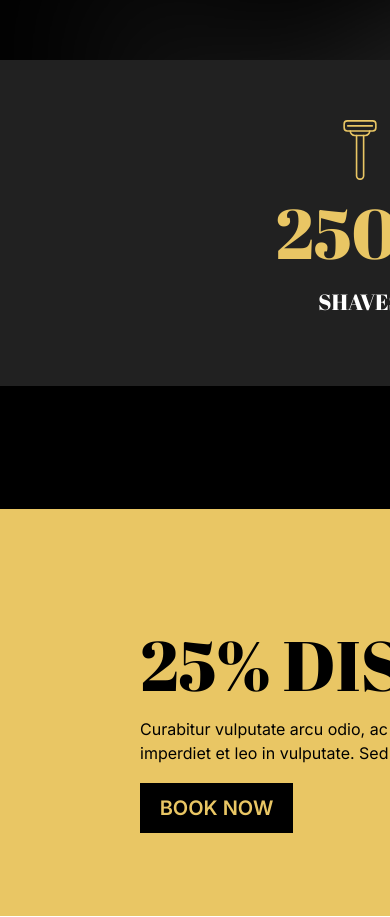
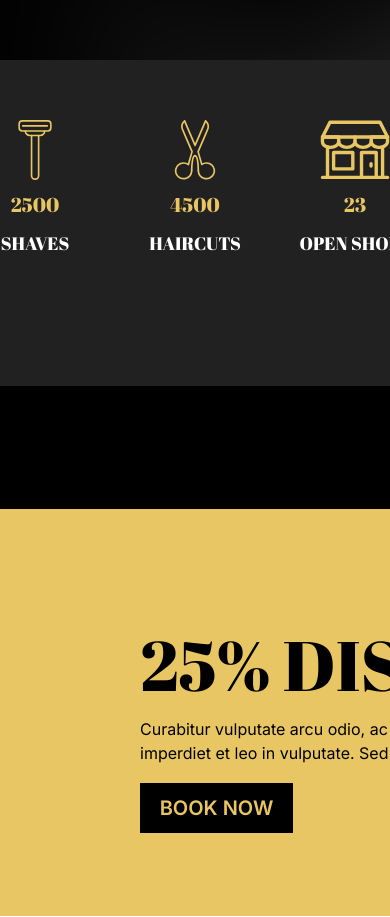
Before and after one commit to Bigbilly-github/BarberShop, a React (Vite) app: page / in a window 390 px wide. Shown: the part 2720-3637 px from the top of the page. Built offline with nearby package versions, Linux system fonts and the light colour scheme; a web font is replaced by a local one.

Commit message:
adding responsiveness to the details component

```diff
--- a/src/components/details.jsx
+++ b/src/components/details.jsx
@@ -30,14 +30,14 @@ function Details (){
     ]
     return(
         <>
-            <section className="w-[1440px] h-[326px]  flex justify-center items-center bg-[#212121]">
-                <div className='flex gap-[180px]'>
-                    {details.map ((detail,index)=> <div key={index} className='w-[180px] h-[206px] flex flex-col items-center'>
+            <section className="w-full xl:h-[326px] h-[326px] flex justify-center items-center bg-[#212121]">
+                <div className='flex xl:gap-[180px] md:gap-[100px] gap-[40px] '>
+                    {details.map ((detail,index)=> <div key={index} className='xl:w-[180px] md:w-[180px] w-[120px]  h-[206px] gap-[10px] flex flex-col items-center'>
                         <img src={detail.image} alt={`image of a ${detail.alttext}`}  className="h-[60px]"/>
-                        <p className='font-fatface text-[70px] text-[#E9C664]'>
+                        <p className='font-fatface  xl:text-[70px] md:text-[50px] lg:text-[60px] text-[20px] text-[#E9C664]'>
                            {detail.detailnumber}
                         </p>
-                        <p className="font-fatface text-[22px] text-[#FFFFFF]">
+                        <p className="font-fatface xl:text-[22px] md:text-[22px]  text-[18px] text-[#FFFFFF]">
                             {detail.detailtext}
                         </p>
                     </div>
```
